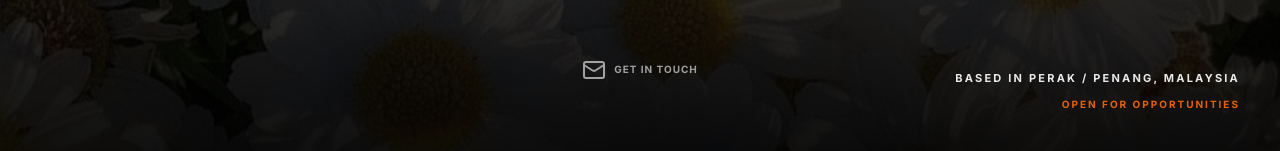
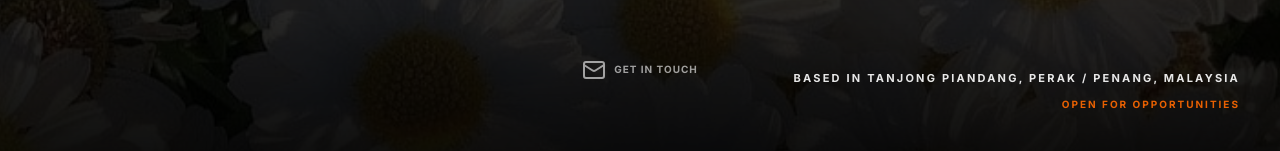
Before and after one commit to chinping-ooi/portfolio, a Next.js app: page / in a window 1280 px wide. Shown: the part 646-797 px from the top of the page. Built offline with nearby package versions, Linux system fonts and the light colour scheme.

Commit message:
29-4-26 Commit

```diff
--- a/app/about/page.tsx
+++ b/app/about/page.tsx
@@ -109,7 +109,7 @@ export default function About() {
               </div>
             </div>
 
-            <a href="https://drive.google.com/file/d/1iSx9Ili0cRfLQDcd4WAeskABNjP6qQxH/view?usp=drive_link" target="_blank" rel="noopener noreferrer" className="inline-flex items-center gap-3 px-8 py-3.5 bg-orange-500/10 border border-orange-500/30 text-orange-400 text-xs font-black tracking-widest rounded-full hover:bg-orange-500 hover:text-white transition-all active:scale-95 mt-2 w-fit">
+            <a href="https://drive.google.com/file/d/1TpnE3YQRVhmpZmrzTkegqYSsDIDH-36k/view?usp=sharing" target="_blank" rel="noopener noreferrer" className="inline-flex items-center gap-3 px-8 py-3.5 bg-orange-500/10 border border-orange-500/30 text-orange-400 text-xs font-black tracking-widest rounded-full hover:bg-orange-500 hover:text-white transition-all active:scale-95 mt-2 w-fit">
               DOWNLOAD RESUME
             </a>
           </div>
--- a/app/contact/page.tsx
+++ b/app/contact/page.tsx
@@ -108,7 +108,7 @@ export default function Contact() {
                 </div>
                 <div>
                   <h3 className="text-white font-bold text-lg mb-1 tracking-tight">Location</h3>
-                  <p className="text-gray-400 text-sm transition-colors group-hover:text-white/80">Based in Perak / Penang.</p>
+                  <p className="text-gray-400 text-sm transition-colors group-hover:text-white/80">Based in Tanjong Piandang, Perak / Penang.</p>
                 </div>
               </div>
             </div>
--- a/app/page.tsx
+++ b/app/page.tsx
@@ -49,7 +49,7 @@ export default function Home() {
             GET IN TOUCH
           </Link>
 
-          <a href="https://drive.google.com/file/d/1iSx9Ili0cRfLQDcd4WAeskABNjP6qQxH/view?usp=drive_link" target="_blank" rel="noopener noreferrer" className="px-8 py-3.5 bg-orange-500/10 border border-orange-500/30 text-orange-400 text-xs font-black tracking-widest rounded-full backdrop-blur-md hover:bg-orange-500 hover:text-white transition-all active:scale-95 text-center">
+          <a href="https://drive.google.com/file/d/1TpnE3YQRVhmpZmrzTkegqYSsDIDH-36k/view?usp=sharing" target="_blank" rel="noopener noreferrer" className="px-8 py-3.5 bg-orange-500/10 border border-orange-500/30 text-orange-400 text-xs font-black tracking-widest rounded-full backdrop-blur-md hover:bg-orange-500 hover:text-white transition-all active:scale-95 text-center">
             DOWNLOAD RESUME
           </a>
         </div>
@@ -69,7 +69,7 @@ export default function Home() {
       </div>
 
       <div className="absolute bottom-10 right-10 z-20 text-right hidden lg:block opacity-90">
-        <span className="text-[11px] text-white font-bold tracking-[0.2em] uppercase block mb-1">Based in Perak / Penang, Malaysia</span>
+        <span className="text-[11px] text-white font-bold tracking-[0.2em] uppercase block mb-1">Based in Tanjong Piandang, Perak / Penang, Malaysia</span>
         <span className="text-[10px] text-orange-500 font-bold tracking-[0.2em] uppercase">Open for Opportunities</span>
       </div>
     </main>
```
